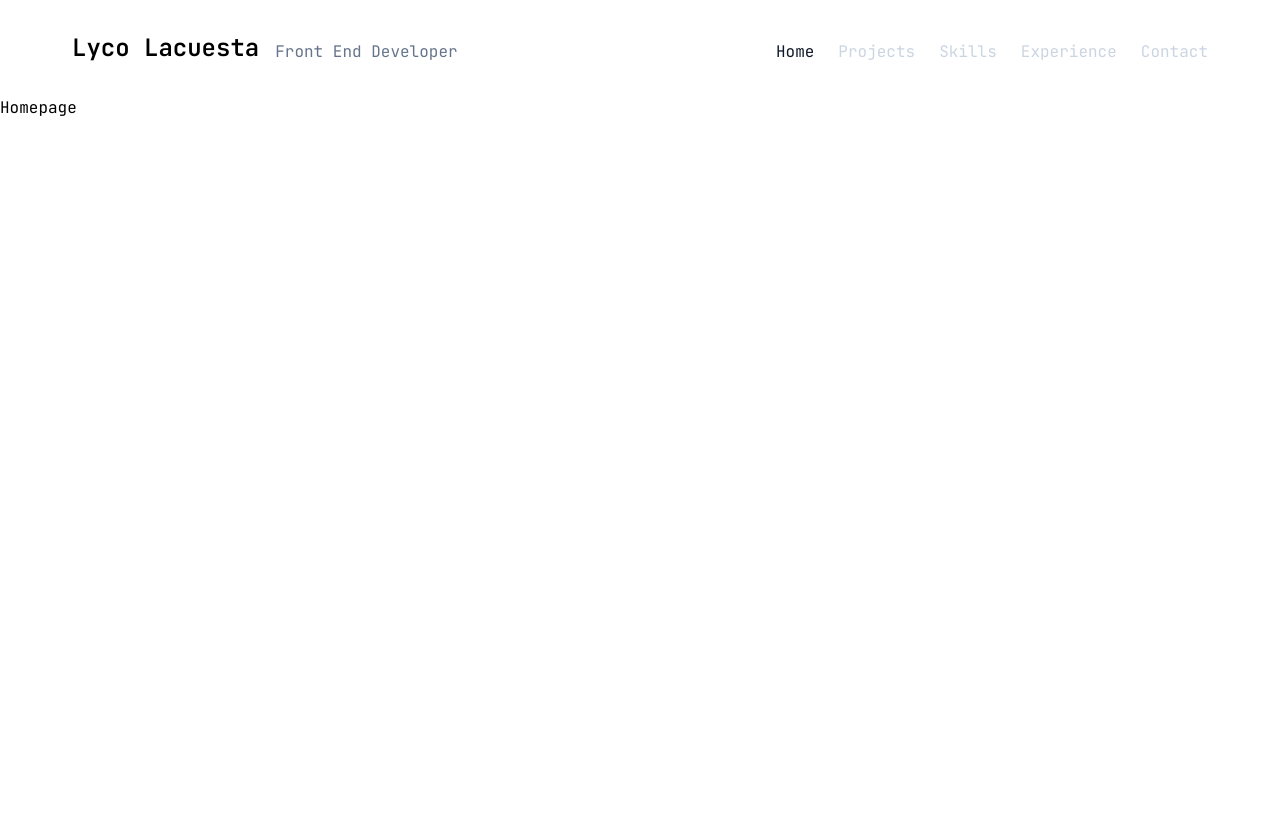
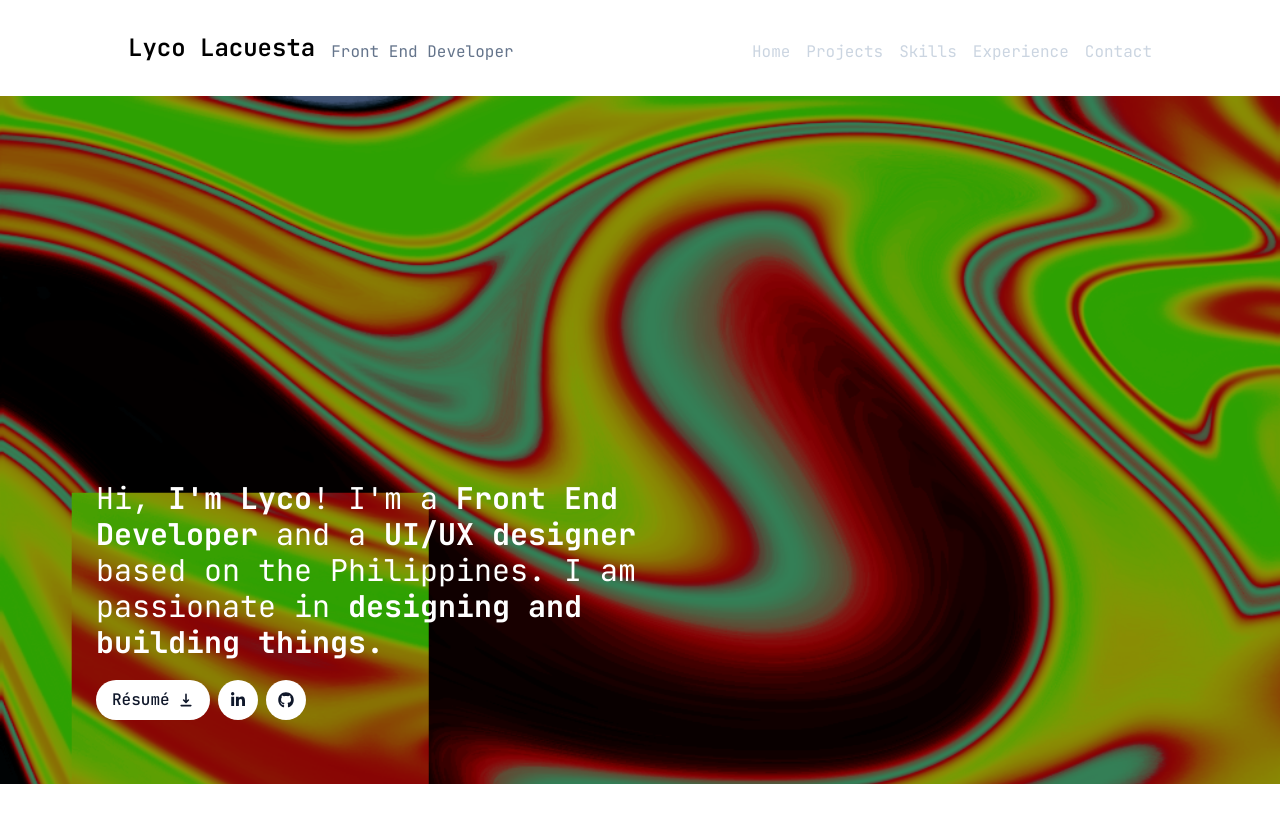
Before and after one commit to llacuesta/portfolio, a Next.js app: page / in a window 1280 px wide. Shown: the top 822 px of the page. Before the commit the page ends 800 px from the top, so only its background shows below. Built offline with nearby package versions, Linux system fonts and the light colour scheme.

Commit message:
feat: add intro

```diff
--- a/package.json
+++ b/package.json
@@ -18,6 +18,7 @@
     "next": "14.2.4",
     "react": "^18",
     "react-dom": "^18",
+    "react-icons": "^5.2.1",
     "tailwind-merge": "^2.3.0",
     "tailwindcss-animate": "^1.0.7"
   },
--- a/src/app/globals.css
+++ b/src/app/globals.css
@@ -6,4 +6,8 @@
   body {
     @apply font-primary;
   }
+
+  html {
+    @apply scroll-smooth;
+  }
 }
--- a/src/app/layout.tsx
+++ b/src/app/layout.tsx
@@ -23,7 +23,7 @@ export default function RootLayout({
 }>) {
   return (
     <html lang="en">
-      <body className={jetbrains.className + " flex min-h-screen flex-col"}>
+      <body className={jetbrains.className + " flex min-h-screen flex-col md:pt-24 h-[5000px]"}>
         <Header />
         {children}
       </body>
--- a/src/app/page.tsx
+++ b/src/app/page.tsx
@@ -1,9 +1,11 @@
+// Imports
 import Image from "next/image";
+import Hero from "@/components/Hero";
 
 export default function Home() {
   return (
-    <main>
-      Homepage
+    <main className="flex flex-col items-center">
+      <Hero />
     </main>
   );
 }
--- a/src/components/Header.tsx
+++ b/src/components/Header.tsx
@@ -5,11 +5,11 @@ import Nav from "./Nav";
 const Header = () => {
   return (
     <header>
-      <div className="container mx-8 my-8 lg:mx-auto flex justify-between">
+      <div className="w-screen top-0 left-0 right-0 z-999 px-4 md:py-8 md:px-32 lg:mx-auto md:fixed flex justify-between bg-white">
         {/* Logo */}
-        <Link href="/" className="flex flex-col md:flex-row md:gap-4">
+        <Link href="/" className="hidden md:flex flex-col md:flex-row md:gap-4">
           <h1 className="text-2xl font-semibold">Lyco Lacuesta</h1>
-          <span className="md:self-end text-light">Front End Developer</span>
+          <span className="md:self-end text-light pr-8">Front End Developer</span>
         </Link>
 
         {/* Desktop Only Nav */}
@@ -17,6 +17,8 @@ const Header = () => {
           <Nav />
         </div>
 
+        {/* TODO: Nav for Medium devices */}
+
       </div>
     </header>
   )
--- /dev/null
+++ b/src/components/Hero.tsx
@@ -0,0 +1,34 @@
+// Imports
+import Link from "next/link";
+import { Button } from "./ui/button"
+import { HiDownload } from "react-icons/hi"
+import { FaLinkedinIn } from "react-icons/fa";
+import { FaGithub } from "react-icons/fa";
+
+const Hero = () => {
+  return (
+    <section id="#home" className="bg-[url('/bg.png')] bg-no-repeat bg-cover">
+      <div className="flex flex-col md:mx-24 mx-16 md:pb-16 pt-16 pb-[400px] md:pt-48 lg:pt-96 md:pr-[38%] md:items-start items-center gap-5">
+        {/* Intro */}
+        <p className="md:text-3xl text-2xl text-white md:text-left text-center">
+          Hi, <span className="font-bold">I&apos;m Lyco</span>! I&apos;m a <span className="font-bold">Front End Developer</span> and a <span className="font-bold">UI/UX designer</span> based on the Philippines. I am passionate in <span className="font-bold">designing and building things.</span>
+        </p>
+
+        {/* Buttons */}
+        <div className="flex flex-row gap-2">
+          <Button asChild className="flex items-center text-dark text-md bg-white rounded-full gap-2 hover:bg-dark hover:text-accent">
+            <Link href="#download">Résumé <HiDownload /></Link>
+          </Button>
+          <Button className="flex items-center text-dark text-md bg-white rounded-full px-3 hover:bg-dark hover:text-accent">
+            <Link href="https://www.linkedin.com/in/lllacuesta/"><FaLinkedinIn /></Link>
+          </Button>
+          <Button className="flex items-center text-dark text-md bg-white rounded-full px-3 hover:bg-dark hover:text-accent">
+            <Link href="https://github.com/llacuesta"><FaGithub /></Link>
+          </Button>
+        </div>
+      </div>
+    </section>
+  )
+}
+
+export default Hero
--- a/src/components/Nav.tsx
+++ b/src/components/Nav.tsx
@@ -7,7 +7,7 @@ import { usePathname } from "next/navigation";
 const links = [
   {
     name: "home",
-    path: "/"
+    path: "#home"
   },
   {
     name: "projects",
@@ -25,13 +25,13 @@ const links = [
     name: "contact",
     path: "#contact"
   }
-]
+] as const;
 
 const Nav = () => {
   const pathName = usePathname();
 
   return (
-    <nav className="self-end flex gap-6">
+    <nav className="self-end flex gap-4">
       {links.map((link, index) => {
         return (
           <Link
```
Also changed, not shown: public/bg.png (added), 1 other file (tests, documents, lock files or other folders).
